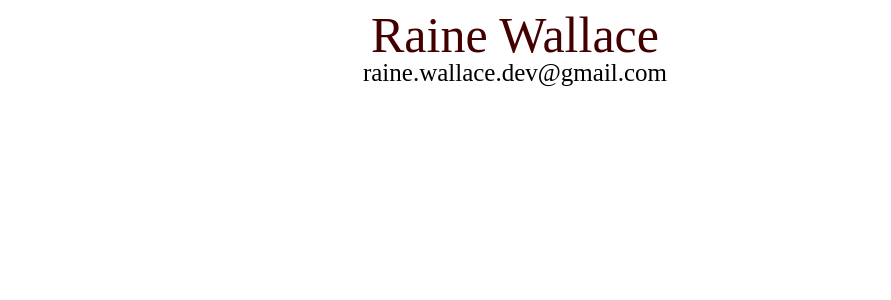
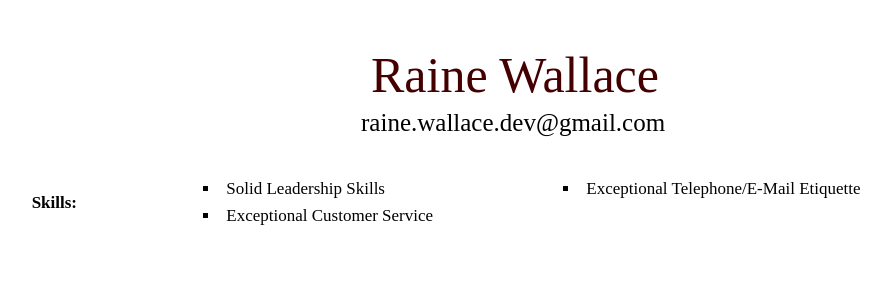
Before and after one commit to RaineBeauDubs/MyResume, a React (Create React App) app in the folder resume/: page / in a window 1280 px wide. Shown: the top 300 px of the page, without its empty margins (125-1016 px from the left). Built offline with nearby package versions, Linux system fonts and the light colour scheme.

Commit message:
created file for reusable components, added very soft skills section, updated header styles

```diff
--- a/resume/src/App.css
+++ b/resume/src/App.css
@@ -52,12 +52,9 @@ html {
 }
 
 
-/***** END OF CSS RESET, START OF GENERAL STYLES *****/
+/* END OF CSS RESET */
 
-.App {
-  text-align: center;
-}
 
-span {
+/* span {
   color: rgb(68, 0, 0)
-}
+} */
--- a/resume/src/App.js
+++ b/resume/src/App.js
@@ -1,13 +1,24 @@
 import React from 'react';
 import Header from './components/Header';
+import Skills from './components/Skills';
 
+import styled from 'styled-components';
 import './App.css';
+
+const Container = styled.div`
+  max-width: 1000px;
+  display: flex;
+  flex-direction: column;
+  align-items: center;
+  margin: 0 auto;
+`;
 
 function App() {
   return (
-    <div className="App">
+    <Container className="App">
       <Header />
-    </div>
+      <Skills />
+    </Container>
   );
 }
 
--- a/resume/src/components/Header.js
+++ b/resume/src/components/Header.js
@@ -2,11 +2,12 @@ import React from 'react';
 import styled from 'styled-components';
 
 const Heading = styled.div`
-  margin: 1rem;
+  margin: 4rem;
 `;
 
 const Name = styled.h1`
   font-size: 5rem;
+  margin: 1rem;
   color: rgb(68, 0, 0);
 `;
 
--- /dev/null
+++ b/resume/src/components/Skills.js
@@ -0,0 +1,25 @@
+import React from 'react';
+import {
+  ResSection,
+  ResSectionLeft,
+  ResSectionRight,
+  List,
+  ListItems
+} from '../reusableStyles';
+
+const Skills = () => {
+  return (
+    <ResSection>
+      <ResSectionLeft>Skills:</ResSectionLeft>
+      <ResSectionRight>
+        <List>
+          <ListItems>Solid Leadership Skills</ListItems>
+          <ListItems>Exceptional Telephone/E-Mail Etiquette</ListItems>
+          <ListItems>Exceptional Customer Service</ListItems>
+        </List>
+      </ResSectionRight>
+    </ResSection>
+  )
+}
+
+export default Skills;
--- /dev/null
+++ b/resume/src/reusableStyles.js
@@ -0,0 +1,39 @@
+import styled from 'styled-components';
+
+export const ResSection = styled.div`
+  display: flex;
+  justify-content: space-evenly;
+  align-items: center;
+  font-size: 1.7rem
+
+  // border: 1px solid red;
+`;
+
+export const ResSectionLeft = styled.div`
+  width: 15%;
+  font-weight: bold;
+  text-align: left
+
+  // border: 1px solid green;
+`;
+
+export const ResSectionRight = styled.div`
+  width: 80%;
+
+  // border: 1px solid purple;
+`;
+
+export const List = styled.ul`
+  list-style: square inside none;
+  display: flex;
+  flex-wrap: wrap;
+`;
+
+export const ListItems = styled.li`
+  margin: 0.5rem;
+  text-align: left;
+  justify-content: space-evenly
+  min-width: 35rem;
+
+  // border: 1px solid orange;
+`;
```
